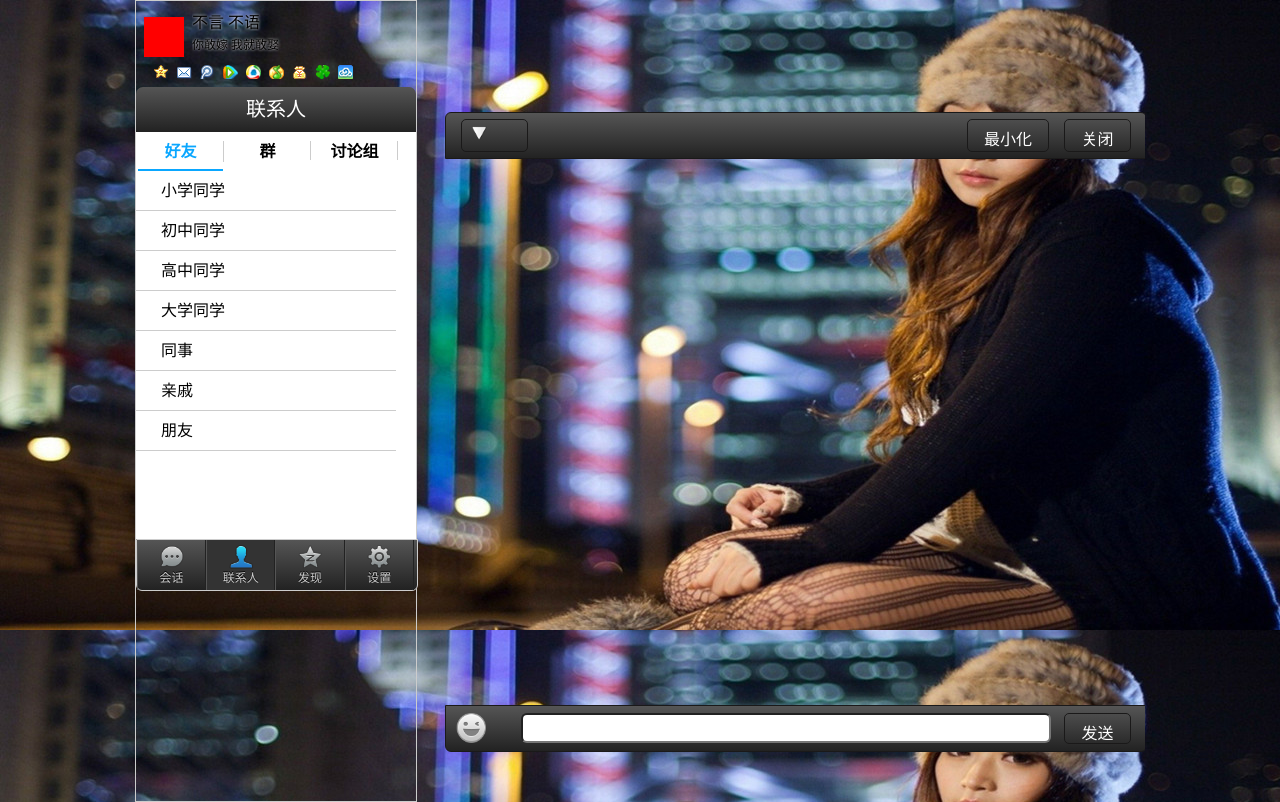
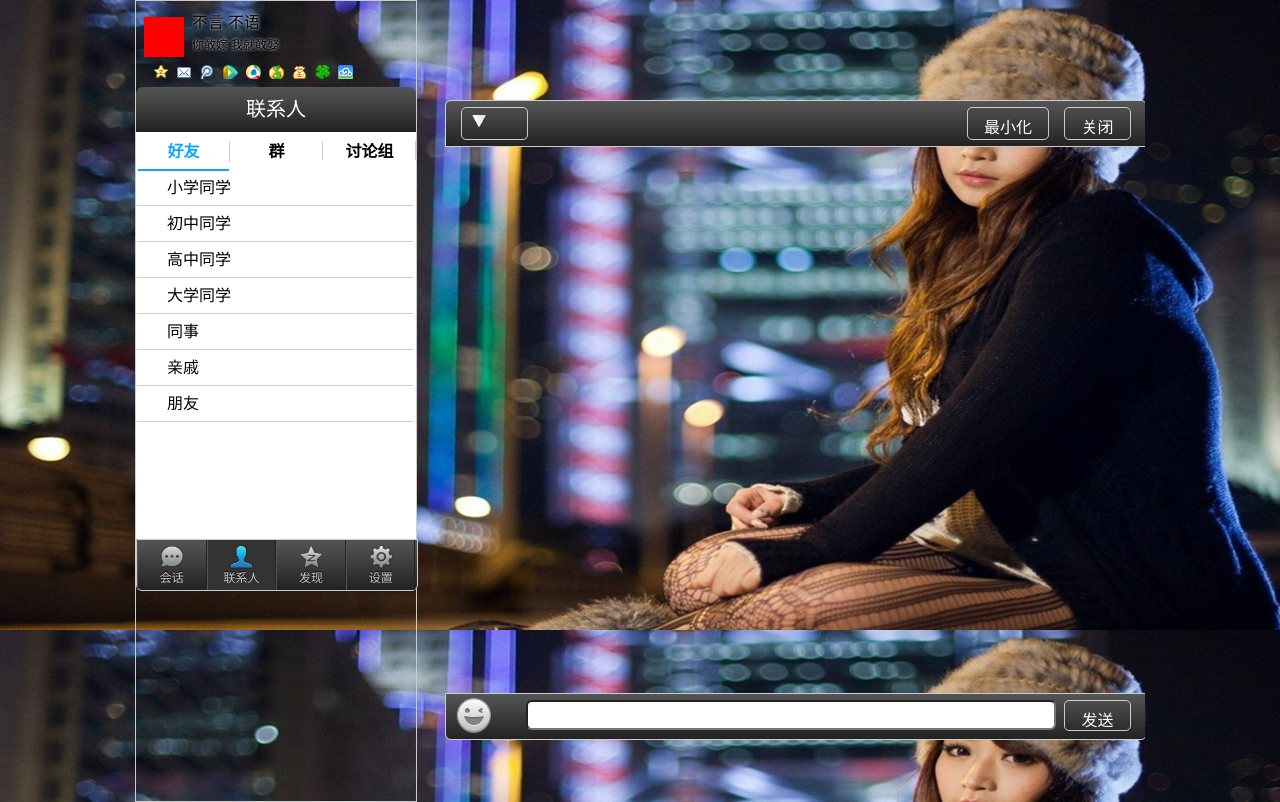
Before and after one commit to hytcshenyazhou/2014-8-12web, a PHP site: the page made by WEB QQ/WebQQ.html in a window 1280 px wide. Run offline with PHP 8.4, Linux system fonts and the light colour scheme.

Commit message:
Revert "努力奋斗  吼吼吼"
This reverts commit b98cf424667dc1922a53588e26e3eb9cd3532463.

```diff
--- a/WEB QQ/WebQQ.html
+++ b/WEB QQ/WebQQ.html
@@ -42,156 +42,30 @@
 				<div class="neirong">
 					<div class="Title">
 						<ul>
-							<li class="BTW active" bn="1" BB="1">好友</li>
-							<li class="BTW" bn="2">群</li>
-							<li class="BTW" bn="3">讨论组</li>
+							<li class="BTW active">好友</li>
+							<li class="BTW">群</li>
+							<li class="BTW">讨论组</li>
 						</ul>
+
 					</div>
-					<div class="nei1 Y">
-						<ul class="List">
-							<li  class="L1" bto="1" BB="1">小学同学</li>
-							<div class="F1">
-								<div class="friend">
-									<div class="friendimage"></div>
-									<div class="friendnick">小猪</div>
-									<div class="friendshuoshuo">吃饱睡，睡足吃</div>
-								</div>
-								<div class="friend">
-									<div class="friendimage"></div>
-									<div class="friendnick">小猪</div>
-									<div class="friendshuoshuo">吃饱睡，睡足吃</div>
-								</div>
-								<div class="friend">
-									<div class="friendimage"></div>
-									<div class="friendnick">小猪</div>
-									<div class="friendshuoshuo">吃饱睡，睡足吃</div>
-								</div>
-								<div class="friend">
-									<div class="friendimage"></div>
-									<div class="friendnick">小猪</div>
-									<div class="friendshuoshuo">吃饱睡，睡足吃</div>
-								</div>
-								<div class="friend">
-									<div class="friendimage"></div>
-									<div class="friendnick">小猪</div>
-									<div class="friendshuoshuo">吃饱睡，睡足吃</div>
-								</div>
-								<div class="friend">
-									<div class="friendimage"></div>
-									<div class="friendnick">小猪</div>
-									<div class="friendshuoshuo">吃饱睡，睡足吃</div>
-								</div>
-							</div>
-							<li class="L1" bto="2" BB="1">初中同学</li>
-							<div class="F2">
-								<div class="friend">
-									<div class="friendimage"></div>
-									<div class="friendnick">小猪</div>
-									<div class="friendshuoshuo">吃饱睡，睡足吃</div>
-								</div>
-							</div>
-							<li class="L1" bto="3" BB="1">高中同学</li>
-							<div class="F3">
-								<div class="friend">
-									<div class="friendimage"></div>
-									<div class="friendnick">小猪</div>
-									<div class="friendshuoshuo">吃饱睡，睡足吃</div>
-								</div>
-							</div>
-							<li class="L1" bto="4" BB="1">大学同学</li>
-							<div class="F4">
-								<div class="friend">
-									<div class="friendimage"></div>
-									<div class="friendnick">小猪</div>
-									<div class="friendshuoshuo">吃饱睡，睡足吃</div>
-								</div>
-							</div>
-							<li class="L1" bto="5" BB="1">同事</li>
-							<div class="F5">
-								<div class="friend">
-									<div class="friendimage"></div>
-									<div class="friendnick">小猪</div>
-									<div class="friendshuoshuo">吃饱睡，睡足吃</div>
-								</div>
-								<div class="friend">
-									<div class="friendimage"></div>
-									<div class="friendnick">小猪</div>
-									<div class="friendshuoshuo">吃饱睡，睡足吃</div>
-								</div>
-								<div class="friend">
-									<div class="friendimage"></div>
-									<div class="friendnick">小猪</div>
-									<div class="friendshuoshuo">吃饱睡，睡足吃</div>
-								</div>
-							</div>
-							<li class="L1" bto="6" BB="1">亲戚</li>
-							<div class="F6">
-								<div class="friend">
-									<div class="friendimage"></div>
-									<div class="friendnick">小猪</div>
-									<div class="friendshuoshuo">吃饱睡，睡足吃</div>
-								</div>
-								<div class="friend">
-									<div class="friendimage"></div>
-									<div class="friendnick">小猪</div>
-									<div class="friendshuoshuo">吃饱睡，睡足吃</div>
-								</div>
-							</div>
-							<li class="L1" bto="7" BB="1">朋友</li>
-							<div class="F7">
-								<div class="friend">
-									<div class="friendimage"></div>
-									<div class="friendnick">小猪</div>
-									<div class="friendshuoshuo">吃饱睡，睡足吃</div>
-								</div>
-							</div>
-						</ul>
-					</div>
-					<div class="nei2 Y">
-						<ul class="List" style="cursor: auto">
-							<li >群1</li>
-							<li >群2</li>
-							<li >群3</li>
-							<li >群4</li>
-							<li >群5</li>
-							<li >群6</li>
-							<li >群7</li>
-						</ul>
-					</div>
-					<div class="nei3 Y">
-						<ul class="List" style="cursor: auto">
-							<li >讨论1</li>
-							<li >讨论2</li>
-							<li >讨论3</li>
-							<li >讨论4</li>
-							<li >讨论5</li>
-							<li >讨论6</li>
-							<li >讨论7</li>
-						</ul>
-					</div>
+					<ul id="List" style="cursor: auto">
+					<li class="ui-state-default"><span class="ui-icon ui-icon-arrowthick-2-n-s"></span>小学同学</li>
+					<li class="ui-state-default"><span class="ui-icon ui-icon-arrowthick-2-n-s"></span>初中同学</li>
+					<li class="ui-state-default"><span class="ui-icon ui-icon-arrowthick-2-n-s"></span>高中同学</li>
+					<li class="ui-state-default"><span class="ui-icon ui-icon-arrowthick-2-n-s"></span>大学同学</li>
+					<li class="ui-state-default"><span class="ui-icon ui-icon-arrowthick-2-n-s"></span>同事</li>
+					<li class="ui-state-default"><span class="ui-icon ui-icon-arrowthick-2-n-s"></span>亲戚</li>
+					<li class="ui-state-default"><span class="ui-icon ui-icon-arrowthick-2-n-s"></span>朋友</li>
+					</ul>
 				</div>
 			</div>
 			<div class="Content3 count"  >
 				<div class="panel2">
 					<span class="panel2_s">发现</span>
 				</div>
+
 				<div class="neirong">
-					<ul class="col">
-						<li>
-							<span class="kongjian">
-								<div class="kongjian1"></div>
-								<a>QQ空间</a>
-							</span>
-							<span class="kongjian">
-								<div class="kongjian2"></div>
-								<a>QQ邮箱</a>
-							</span>
-							<span class="kongjian">
-								<div class="kongjian3"></div>
-								<a>腾讯网</a>
-							</span>
-						</li>
-					</ul>
+
 				</div>
 			</div>
 			<div class="Content4 count"  >
--- a/WEB QQ/css/WebQQ.css
+++ b/WEB QQ/css/WebQQ.css
@@ -36,7 +36,7 @@ body{background-image: url("../images/19.jpg");}
 .nav_tab_head{width: 100%;}
 .selected{background: none repeat scroll 0% 0% #333;border-left-color: #222;color: #FFF;text-shadow: 0px 1px 0px #000;box-shadow: 0px 0px 10px #111 inset;}
 .footer li{display: block;}
-.BTN{position: relative;overflow: hidden;height: 50px;border-right: 1px solid #222;border-left: 1px solid #555;color: #CCC;font-size: 14px;text-align: center;text-shadow: 0px -1px 0px #000;box-shadow: 0px 0px 10px transparent inset;cursor: pointer;float: left;width: 24%;}
+.BTN{position: relative;overflow: hidden;height: 50px;border-right: 1px solid #222;border-left: 1px solid #555;color: #CCC;font-size: 14px;text-align: center;text-shadow: 0px -1px 0px #000;box-shadow: 0px 0px 10px transparent inset;cursor: pointer;float: left;width: 24.15%;}
 .footer li a{display:block;overflow: hidden;height: 100%;position: relative;text-align: center;}
 .icon{display: inline-block;width: 34px;height: 34px;background-size: 100% 100%;}
 .footer span {display: block;position: relative;bottom: 2px;width: 100%;font-size: 12px;float: left;height: 12px;line-height: 12px;}
@@ -44,7 +44,7 @@ body{background-image: url("../images/19.jpg");}
 .conversation .icon{background-image: url("../images/tab_icon_conversation.png");}
 .plugin .icon{background-image: url("../images/tab_icon_plugin.png");}
 .setup .icon{background-image: url("../images/tab_icon_setup.png");}
-.neirong{width: 280px;height: 407px;background-color: #fff;overflow: auto;}
+.neirong{width: 280px;height: 407px;background-color: #fff;}
 .selected.conversation .icon{background-image: url("../images/shuzi.png");}
 .selected.contact .icon{background-image: url("../images/tab_icon_contact_selected.png");}
 .selected.plugin .icon{background-image:url("../images/tab_icon_plugin_selected.png");}
@@ -63,82 +63,28 @@ body{background-image: url("../images/19.jpg");}
 
 
 .panel{display: block;width: 100%;height: 100%;position: absolute;top: 78px;left: 0px;}
-.chat-panel {width: 100%; height: 80%;top: 14%;}
-.hear1{width: 100%;height: 45px;float: left;margin-left: 0px;border: 1px solid #1A1919;background: linear-gradient(#555, #222) repeat scroll 0% 0% transparent;border-radius: 6px 6px 0 0;color: #fff;}
-.footer1{width: 100%;height: 45px;float: left;margin-left: 0px;border: 1px solid #1A1919;background: linear-gradient(#555, #222) repeat scroll 0% 0% transparent;border-radius: 0 0 6px 6px;color: #fff;position: absolute;bottom: 0;}
-.Button1{cursor: pointer;width: 45px;height: 19px;border: 1px solid #1A1919;float: left;text-align: left;padding: 6px 10px 6px 10px;margin-top: 6px;margin-left: 15px;border-radius: 5px;}
+.chat-panel {width: 100%; height: 80%;top: 12.5%;}
+.hear1{width: 100%;height: 45px;float: left;margin-left: 0px;border: 1px solid #ccc;background: linear-gradient(#555, #222) repeat scroll 0% 0% transparent;border-radius: 6px 6px 0 0;color: #fff;}
+.footer1{width: 100%;height: 45px;float: left;margin-left: 0px;border: 1px solid #ccc;background: linear-gradient(#555, #222) repeat scroll 0% 0% transparent;border-radius: 0 0 6px 6px;color: #fff;position: absolute;bottom: 0;}
+.Button1{cursor: pointer;width: 45px;height: 19px;border: 1px solid #ccc;float: left;text-align: left;padding: 6px 10px 6px 10px;margin-top: 6px;margin-left: 15px;border-radius: 5px;}
 .sanjiao{display: block;width: 15px;height: 14px;background-image: url("../images/pannel-arrow-down.png");background-size: 100%;}
-.close{cursor: pointer;width: 45px;height: 19px;border: 1px solid #1A1919;float: right;text-align: center;padding: 6px 10px 6px 10px;margin-top: 6px;margin-right: 15px;border-radius: 5px;font-size: 16px;}
-.min{cursor: pointer;width: 60px;height: 19px;border: 1px solid #1A1919;float: right;text-align: center;padding: 6px 10px 6px 10px;margin-top: 6px;margin-right: 15px;border-radius: 5px;font-size: 16px;}
-.smile{cursor: pointer;width: 30px;height: 30px;float: left;margin-left: 10px;margin-top: 7px;background-image: url("../images/chat_bottombar_icon_face.png");background-size: 100%;}
-.chatting{width: 530px ;height: 30px;margin-left: 35px;margin-top: 7px;border-radius: 6px;line-height: 35px;text-align: left;}
-.send{cursor: pointer;width: 45px;height: 17px;border: 1px solid #1A1919;float: right;text-align: center;padding: 6px 10px 6px 10px;margin-top: 7px;margin-right: 15px;border-radius: 5px;font-size: 16px;}
+.close{cursor: pointer;width: 45px;height: 19px;border: 1px solid #ccc;float: right;text-align: center;padding: 6px 10px 6px 10px;margin-top: 6px;margin-right: 15px;border-radius: 5px;font-size: 16px;}
+.min{cursor: pointer;width: 60px;height: 19px;border: 1px solid #ccc;float: right;text-align: center;padding: 6px 10px 6px 10px;margin-top: 6px;margin-right: 15px;border-radius: 5px;font-size: 16px;}
+.smile{cursor: pointer;width: 35px;height: 35px;float: left;margin-left: 10px;margin-top: 4px;background-image: url("../images/chat_bottombar_icon_face.png");background-size: 100%;}
+.chatting{width: 530px ;height: 30px;margin-left: 35px;margin-top: 6px;border-radius: 6px;line-height: 35px;text-align: left;}
+.send{cursor: pointer;width: 45px;height: 17px;border: 1px solid #ccc;float: right;text-align: center;padding: 6px 10px 6px 10px;margin-top: 6px;margin-right: 15px;border-radius: 5px;font-size: 16px;}
 
 
-.List li{padding: 5px;font-size: 16px;height: 29px;border-bottom: 1px solid #ccc;width: 230px;text-align: left;font-weight: 400;padding-left: 25px;line-height: 29px;cursor: pointer;}
+#List { list-style-type: none; margin: 0; padding: 0; width:278px;}
+#List li { margin: 0 1px 1px 1px; padding: 8px; padding-left: 30px; font-size: 16px; height: 18px; border-bottom: 1px solid #ccc;line-height: 18px;}
+#List li span { position: absolute; margin-left: 1px; text-align: left;}
+
+
+.Content1
 
 
 
-.Y{overflow: auto;}
-.nei2,.nei3{display: none;}
-.nei1,.nei2,.nei3{height: 360px;}
-
-
+.Content2{}
 .Title{width: 280px;height: 39px;}
-.Title li{display: block;width: 85px;height: 37px;float: left;text-align: center;cursor: pointer;margin-left: 2px;box-shadow: 10px 0px 0px -9px #CCC;line-height: 39px;font-weight: 700;}
+.Title li{width: 91px;height: 37px;float: left;text-align: center;cursor: pointer;margin-left: 2px;box-shadow: 10px 0px 0px -9px #CCC;line-height: 39px;font-weight: 700;}
 .active{border-bottom: 2px solid #0AA7FF;color: #0AA7FF;}
-.biao1{float: left;width:260px;height: 50px;}
-
-
-.friend{width: 260px;height: 60px;border-bottom: 1px solid #ccc;position: relative;}
-.friendimage{width: 40px;height: 40px;position: absolute;top: 10px;left: 10px;border: 1px solid #ccc;cursor: pointer;}
-.friendnick{display: block;text-shadow:0px 0px 3px #FFFAFA;overflow: hidden;height: 22px;width: 148px;position: absolute;top: 10px;left: 70px;font-weight: 400;font-size: 16px;line-height: 22px;}
-.friendshuoshuo{display: block;text-shadow:0px 0px 3px #FFFAFA;overflow: hidden;font-size: 12px;height: 22px;width: 148px;line-height: 22px;position: absolute;top: 32px;left: 70px;}
-
-.F1,.F2,.F3,.F4,.F5,.F6,.F7{display: none;}
-
-
-
-.neirong ul{display: block;height: 93px;cursor: pointer;}
-.col{background-image: linear-gradient(#E7E8EB, #DADBE0 50%, #C7CBD2 75%, #D3D6DB 95%, #D3D6DD);}
-.kongjian{width: 32.3%;height:93px;border-left: 1px solid #ECEEf2; display: block;float: left;font-size: 16px;text-align: center;font-family: 微软雅黑；}
-.kongjian1{width: 60px;height: 60px;margin: 5px auto;background-image: url("../images/plugin_icon_qzone.jpg");background-size: 100%;}
-.kongjian2{width: 60px;height: 60px;margin: 5px auto;background-image: url("../images/plugin_icon_qmail.jpg");background-size: 100%;}
-.kongjian3{width: 60px;height: 60px;margin: 5px auto;background-image: url("../images/plugin_icon_qq_portal.png");background-size: 100%;}
-
-
-
-
-.group{padding: 10px;}
-.clearfix{border: 1px solid #ccc;width: 250px;height: 80px;margin-top: 15px auto;border-radius: 7px;position: relative;}
-.myimage{width: 50px;height: 50px;position: absolute;top: 15px;left: 10px;border: 1px solid #ccc;cursor: pointer;}
-.mynick{display: block;text-shadow:0px 0px 3px #FFFAFA;overflow: hidden;height: 22px;width: 148px;position: absolute;top: 15px;left: 75px;font-weight: 400;font-size: 20px;line-height: 22px;display: block;font-weight: 600;}
-.mynum{position: absolute;top: 45px;left: 75px;color: #666;font-size: 0.9em;}
-
-.shuoshuo{width: 250px;height: 44px;margin: 0px auto;border: 1px solid #ccc;border-radius: 7px;line-height: 44px;overflow: hidden;}
-.lable{color: #666;float: left; width: 80px;}
-
-.xiaoxi{width: 250px;height: 40px;margin-top: 0px auto;border: 1px solid #ccc;border-radius: 7px;line-height: 40px;overflow: hidden;cursor: pointer;}
-.you{width: 30px;height: 30px;margin-left: 200px;margin: 10px auto;background-image: url("../images/open_arrow.png");display: block;float: right;background-repeat: no-repeat;}
-
-.guanyu{width: 250px;height: 40px;margin-top: 0px auto;border: 1px solid #ccc;border-radius: 7px;line-height: 40px;overflow: hidden;cursor: pointer;}
-.youl{width: 30px;height: 30px;margin-left: 200px;margin: 10px auto;background-image: url("../images/open_arrow.png");display: block;float: right;background-repeat: no-repeat;}
-
-.sanhang{width:250px;height:120px;border-radius: 7px;margin: 0px auto;text-align: left;border: 1px solid #ccc; display: none;}
-.sanhang li{height:30px;width: 250px;border-bottom: 1px solid #ccc;}
-
-
-
-
-
-/******右边*******/
-.In1-a{width: 100%;height: 80px;margin-top: 45px;background: none repeat scroll 0% 0% #3C3C3C;box-shadow: 0px 2px 5px #141111;transition: top 0.2s ease-out 0s;}
-.In1{width: 80px;height: 80px;float: left;background: linear-gradient(#4E4E4E, #2C2C2C) repeat scroll 0% 0% transparent;border-right: 1px solid #222;border-left: 1px solid #555;cursor: pointer;color: #FFF;text-align: center;}
-#In1-1{width: 40px;height: 40px;margin: 5px 5px 5px 17px;background-image: url("../images/menu_icons.png");background-position: -125px 3px;background-repeat: no-repeat;}
-#In1-2{width: 40px;height: 40px;margin: 5px 5px 5px 17px;background-image: url("../images/menu_icons.png");background-position: -42px 3px;background-repeat: no-repeat;}
-#In1-3{width: 40px;height: 40px;margin: 5px 5px 5px 17px;background-image: url("../images/menu_icons.png");background-position: -90px 3px;background-repeat: no-repeat;}
-#In1-4{width: 40px;height: 40px;margin: 5px 5px 5px 17px;background-image: url("../images/menu_icons.png");background-position: 0px 3px;background-repeat: no-repeat;}
-.In1-b{width: 100%;height: 80px;margin-top: 45px;background: none repeat scroll 0% 0% #3C3C3C;box-shadow: 0px 2px 5px #141111;transition: top 0.2s ease-out 0s;}
-.In1-c{width: 100%;height: 80px;margin-top: 45px;background: none repeat scroll 0% 0% #3C3C3C;box-shadow: 0px 2px 5px #141111;transition: top 0.2s ease-out 0s;}
-
-.In1-a,.In1-b,.In1-c{display: none;}
```
Also changed, not shown: other parts of WEB QQ/WebQQ.html (+2 -74 lines), WEB QQ/js/WebQQ.js (+4 -41 lines), WEB QQ/images/menu_icons.png (deleted), WEB QQ/images/open_arrow (1).png (deleted), WEB QQ/images/open_arrow.png (deleted), WEB QQ/images/plugin_icon_qmail.jpg (deleted), WEB QQ/images/plugin_icon_qq_portal.png (deleted), WEB QQ/images/plugin_icon_qzone.jpg (deleted).
